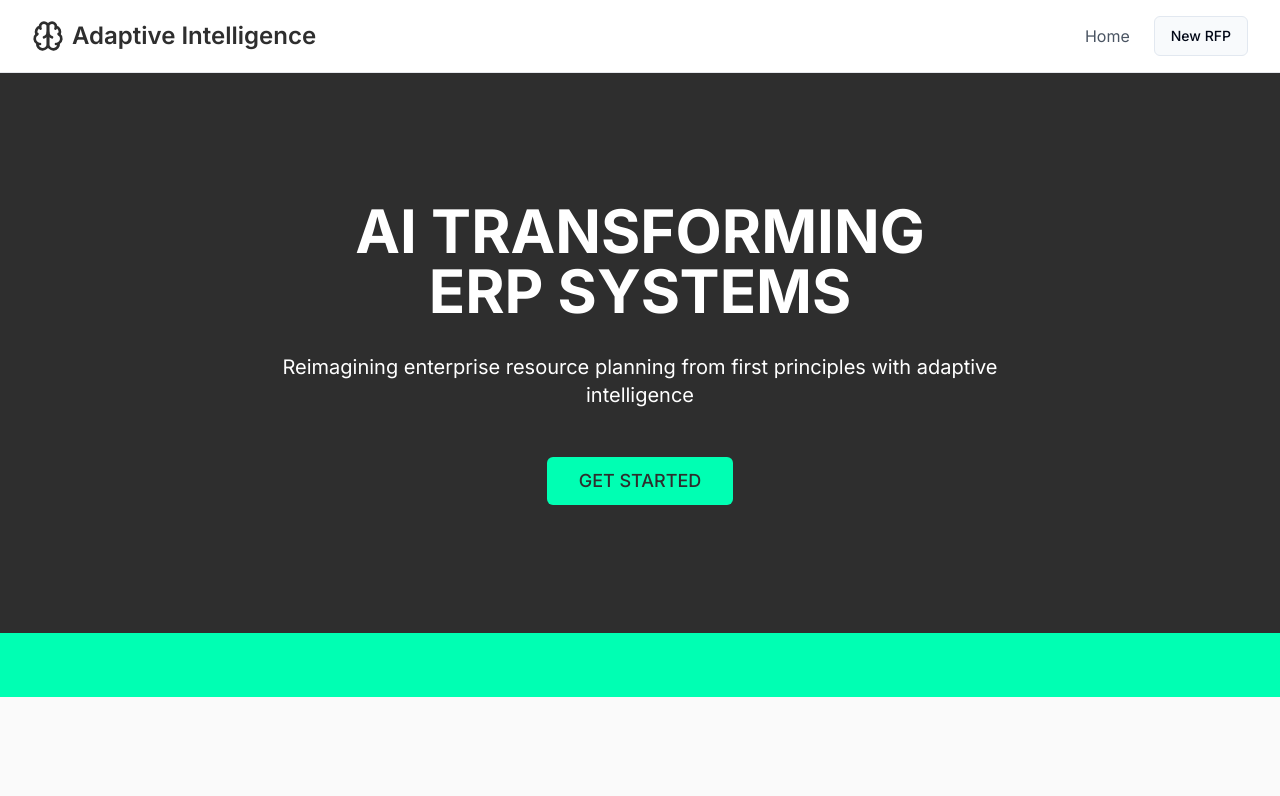
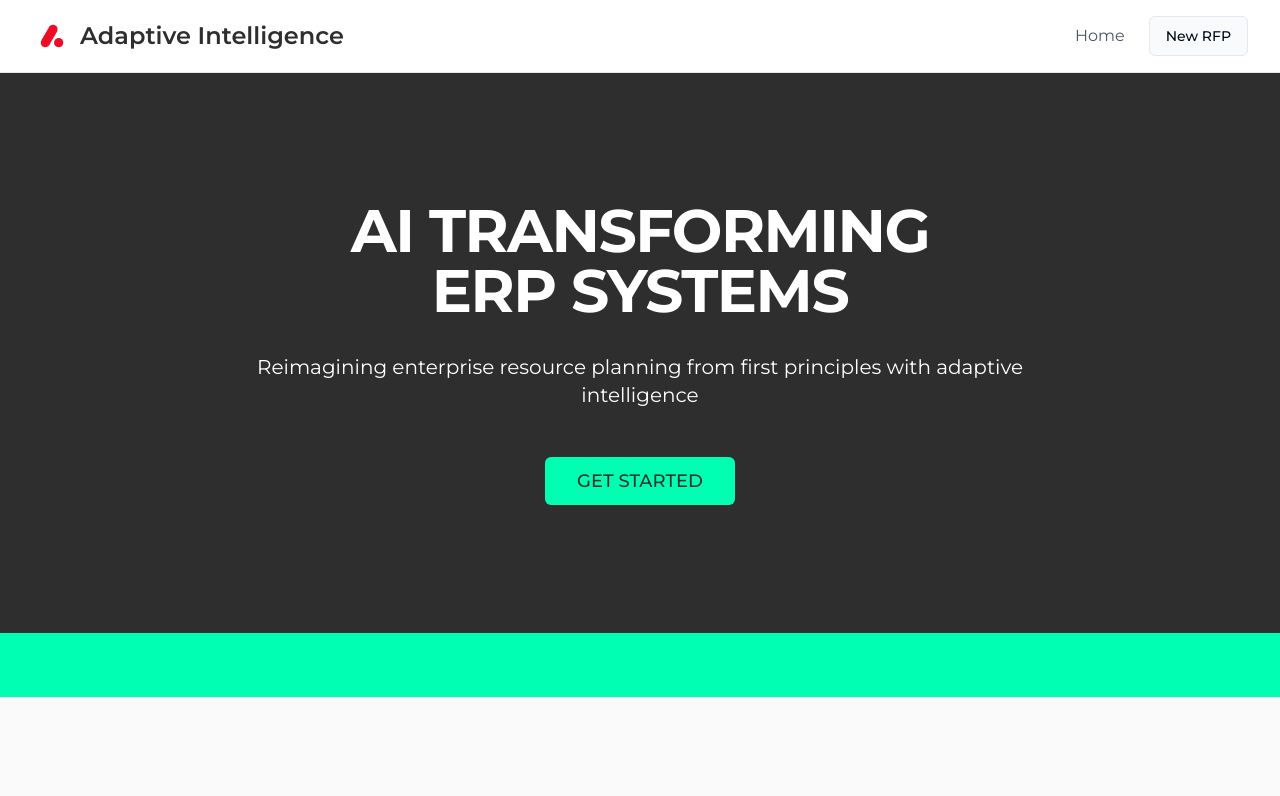
Before and after one commit to joinamber/Adaptive-ERP, a React (Vite) app: page / in a window 1280 px wide. Shown: the top 796 px of the page. Built offline with nearby package versions, Linux system fonts and the light colour scheme.

Commit message:
Refactor: Update header and fonts
- Updated the header to include a logo.
- Changed the font to Montserrat, sans-serif.
- Improved aesthetics and readability.

```diff
--- a/index.html
+++ b/index.html
@@ -1,3 +1,4 @@
+
 <!DOCTYPE html>
 <html lang="en">
   <head>
@@ -15,6 +16,8 @@
     <meta name="twitter:card" content="summary_large_image" />
     <meta name="twitter:site" content="@lovable_dev" />
     <meta name="twitter:image" content="https://lovable.dev/opengraph-image-p98pqg.png" />
+
+    <link rel="stylesheet" href="https://fonts.googleapis.com/css2?family=Montserrat:wght@300;400;500;600;700&display=swap">
   </head>
 
   <body>
--- a/src/components/Header.tsx
+++ b/src/components/Header.tsx
@@ -1,7 +1,7 @@
 
 import React from "react";
 import { Link, useLocation } from "react-router-dom";
-import { FileText, Brain } from "lucide-react";
+import { FileText } from "lucide-react";
 import { Button } from "@/components/ui/button";
 
 const Header: React.FC = () => {
@@ -13,10 +13,16 @@ const Header: React.FC = () => {
       <div className="rfp-container py-4 flex items-center justify-between">
         <Link to="/" className="flex items-center space-x-2">
           {isHomePage ? (
-            <>
-              <Brain className="h-8 w-8 text-adaptive-primary" />
-              <span className="text-2xl font-semibold text-adaptive-primary">Adaptive Intelligence</span>
-            </>
+            <div className="flex items-center">
+              <img
+                src="/lovable-uploads/e2efb9e3-5ec3-4651-83aa-fc193ed61c0f.png"
+                alt="Adaptive Intelligence Logo"
+                className="h-10 w-auto"
+              />
+              <span className="text-2xl font-semibold text-adaptive-primary ml-2 hidden md:inline">
+                Adaptive Intelligence
+              </span>
+            </div>
           ) : (
             <>
               <FileText className="h-8 w-8 text-primary" />
--- a/src/index.css
+++ b/src/index.css
@@ -1,5 +1,5 @@
 
-@import url('https://fonts.googleapis.com/css2?family=Inter:wght@300;400;500;600;700&display=swap');
+@import url('https://fonts.googleapis.com/css2?family=Montserrat:wght@300;400;500;600;700&display=swap');
 
 @tailwind base;
 @tailwind components;
@@ -75,7 +75,14 @@
   }
 
   body {
-    @apply bg-background text-foreground font-sans;
+    @apply bg-background text-foreground font-sans leading-relaxed;
+    text-rendering: optimizeLegibility;
+    -webkit-font-smoothing: antialiased;
+    -moz-osx-font-smoothing: grayscale;
+  }
+
+  h1, h2, h3, h4, h5, h6 {
+    @apply font-medium tracking-tight;
   }
 }
 
--- a/tailwind.config.ts
+++ b/tailwind.config.ts
@@ -113,7 +113,7 @@ export default {
 				'fade-in': 'fade-in 0.5s ease-out'
 			},
 			fontFamily: {
-				sans: ['Inter', 'sans-serif']
+				sans: ['Montserrat', 'sans-serif']
 			}
 		}
 	},
```
Also changed, not shown: public/lovable-uploads/e2efb9e3-5ec3-4651-83aa-fc193ed61c0f.png (added).
